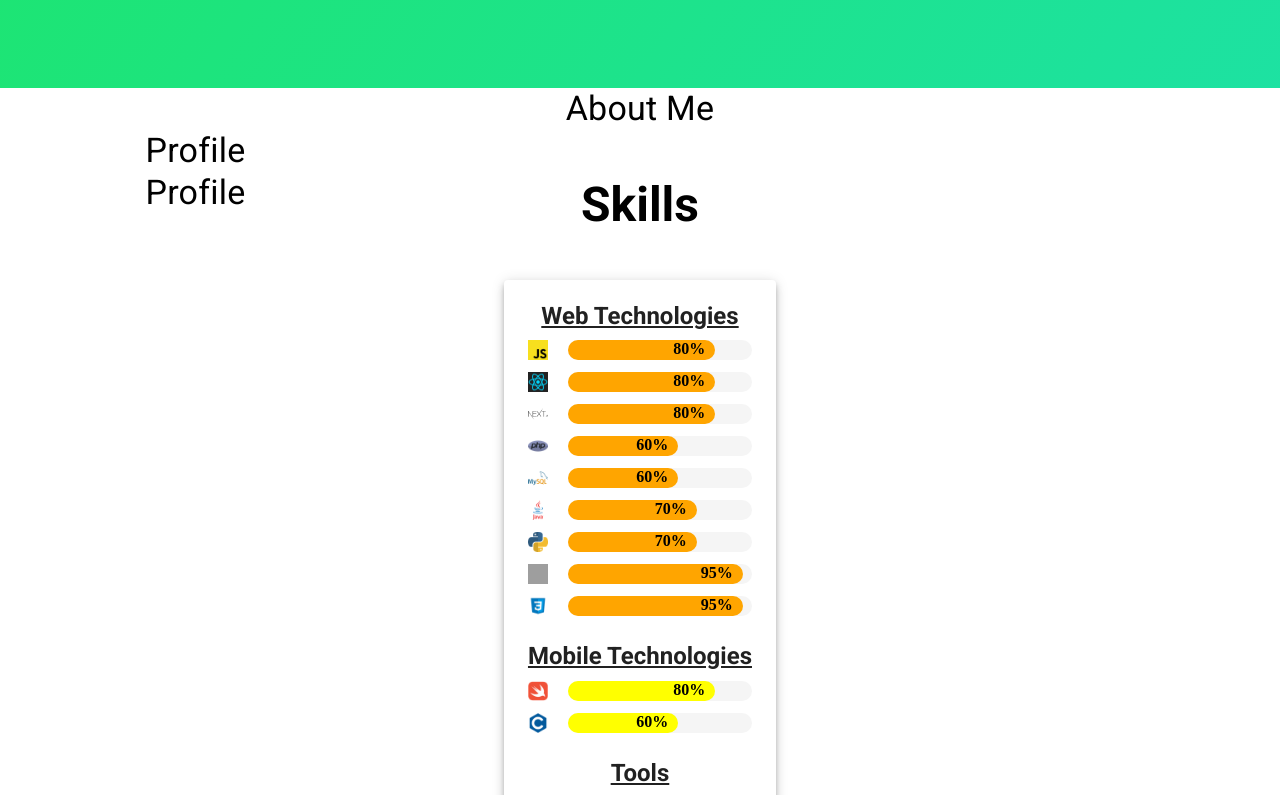
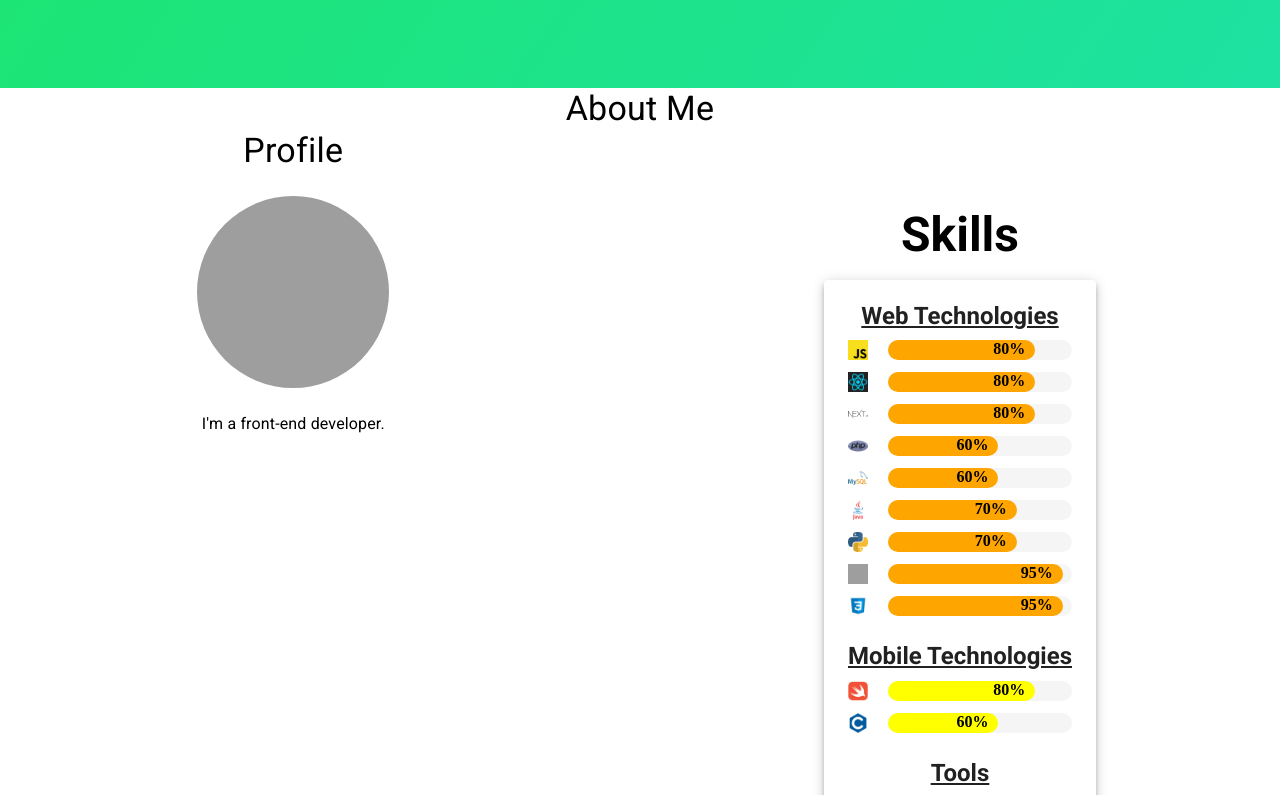
Before and after one commit to wangkalbi-gernessen/next-portfolio-website, a Next.js app: page / in a window 1280 px wide. Shown: the part 780-1575 px from the top of the page. Built offline with nearby package versions, Linux system fonts and the light colour scheme; grey boxes are pictures that could not be loaded.

Commit message:
Add profile avatar to Profile.js

```diff
--- a/components/Aboutme.js
+++ b/components/Aboutme.js
@@ -20,11 +20,11 @@ const Aboutme = () => {
   return(
     <Container className={classes.content} id="aboutme">
       <Typography align="center" variant="h4">About Me</Typography>
-      <Grid container spacing={16}>
-        <Grid item xs={14} sm={10} md={4} lg={4}>
+      <Grid container spacing={24}>
+        <Grid item xs={12} sm={6}>
           <Profile/>
         </Grid>
-        <Grid item xs={14} sm={10} md={4} lg={4}>
+        <Grid item xs={12} sm={6}>
           <Skills/>
         </Grid>
       </Grid>
--- a/components/Profile.js
+++ b/components/Profile.js
@@ -1,22 +1,42 @@
-import { makeStyles } from '@material-ui/styles';
-import { Grid, Typography } from '@material-ui/core';
+import React from 'react';
+import { makeStyles } from '@material-ui/core/styles';
+import { Container, Avatar, Grid, Typography } from '@material-ui/core';
 
-const useStyle = makeStyles({
+const useStyle = makeStyles(theme =>({
   content: {
     margin: 0,
     padding: 0,
     minWidth: "100%",
     background: "white"
+  },
+  avatar: {
+    display: 'flex',
+    '& > *': {
+      margin: theme.spacing(3),
+    },
+  },
+  large: {
+    width: theme.spacing(24),
+    height: theme.spacing(24),
   }
-});
+}));
 
 const Profile = () => {
   const classes = useStyle();
   return(
     <Grid spacing={0} direction="column" alignItems="center" justify="center" className={classes.content}>
-      <Grid item xs={11}>
+      <Grid item xs={11} >
         <Typography align="center" variant="h4">Profile</Typography>
-        <Typography align="center" variant="h4">Profile</Typography>
+        <Grid container direction="column" justify="center" alignItems="center">
+          <Grid item >
+            <Container className={classes.avatar}>
+              <Avatar alt="Kazunobu Someya" src="/Kazunobu_Someya.jpg" className={classes.large}/>
+            </Container>
+          </Grid>
+          <Grid item>
+            <Typography>I'm a front-end developer.</Typography>
+          </Grid>
+        </Grid>
       </Grid>
     </Grid>
   );
--- a/components/Progressbar.js
+++ b/components/Progressbar.js
@@ -6,7 +6,6 @@ const Progressbar = ({bgcolor,progress,height}) => {
     width: '100%',
     backgroundColor: 'whitesmoke',
     borderRadius: 40,
-    // margin: 50
   }
   const Childdiv = {
     height: '100%',
@@ -15,7 +14,6 @@ const Progressbar = ({bgcolor,progress,height}) => {
    borderRadius:40,
     textAlign: 'right'
   }
-
   const progresstext = {
     padding: 10,
     color: 'black',
--- a/components/Skills.js
+++ b/components/Skills.js
@@ -43,7 +43,7 @@ const Skills = () => {
   return (
     <Grid spacing={0} container direction="column" justify="center" alignItems="center"className={classes.content} id="skills">
       <Typography align="center"  gutterBottom="true" variant="h3" className={classes.title}>Skills</Typography>
-      <Grid item xs={11} style={{margin:"30px"}}>
+      <Grid item xs={11}>
         <Paper elevation={5}>
           <Container className={classes.skills}>
             <Typography align="center" variant="h5" gutterBottom="true" style={{paddingTop: "20px", textDecoration: "underline", fontWeight: "bold"}}>Web Technologies</Typography>
```
Also changed, not shown: 1 other file (tests, documents, lock files or other folders).
